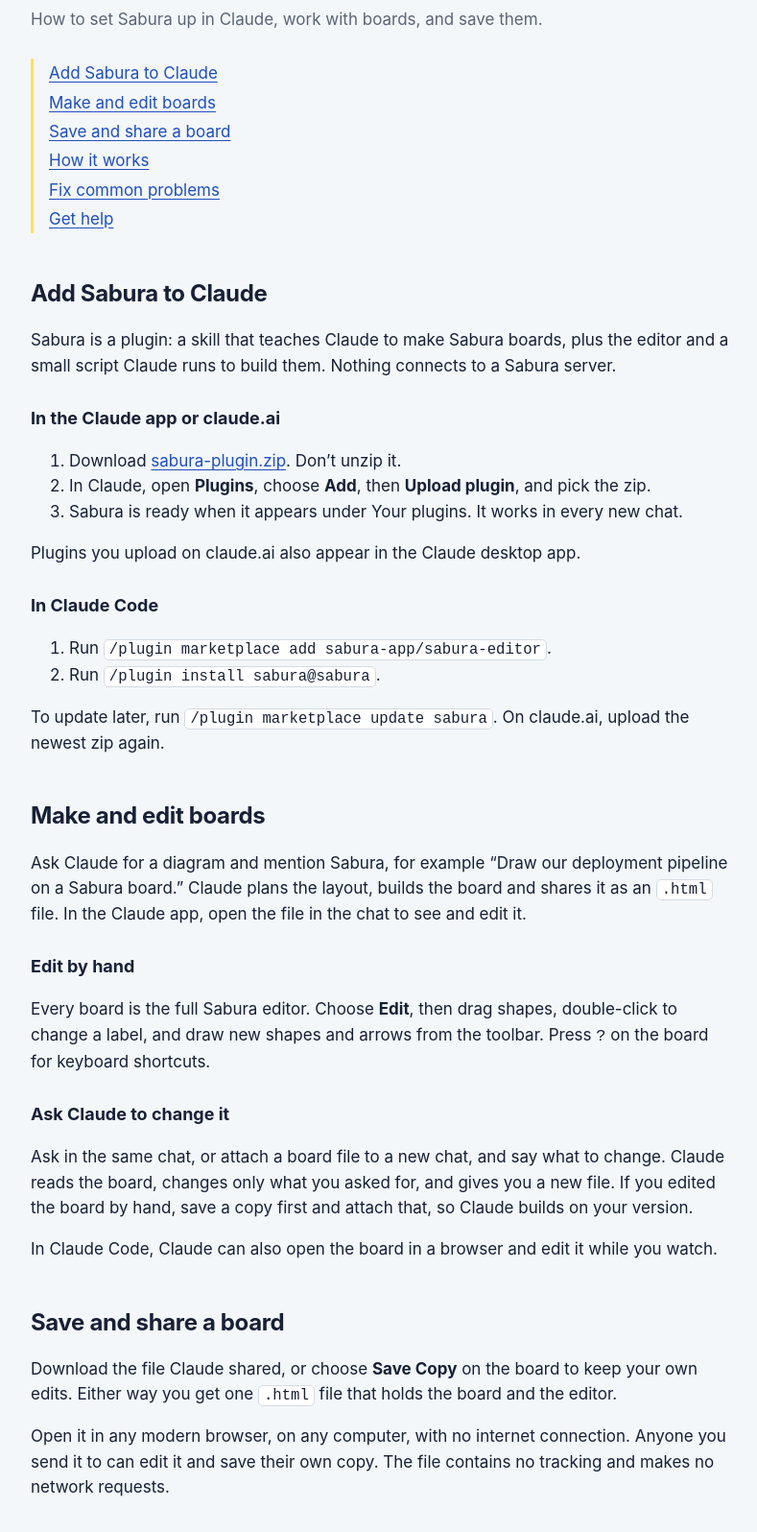
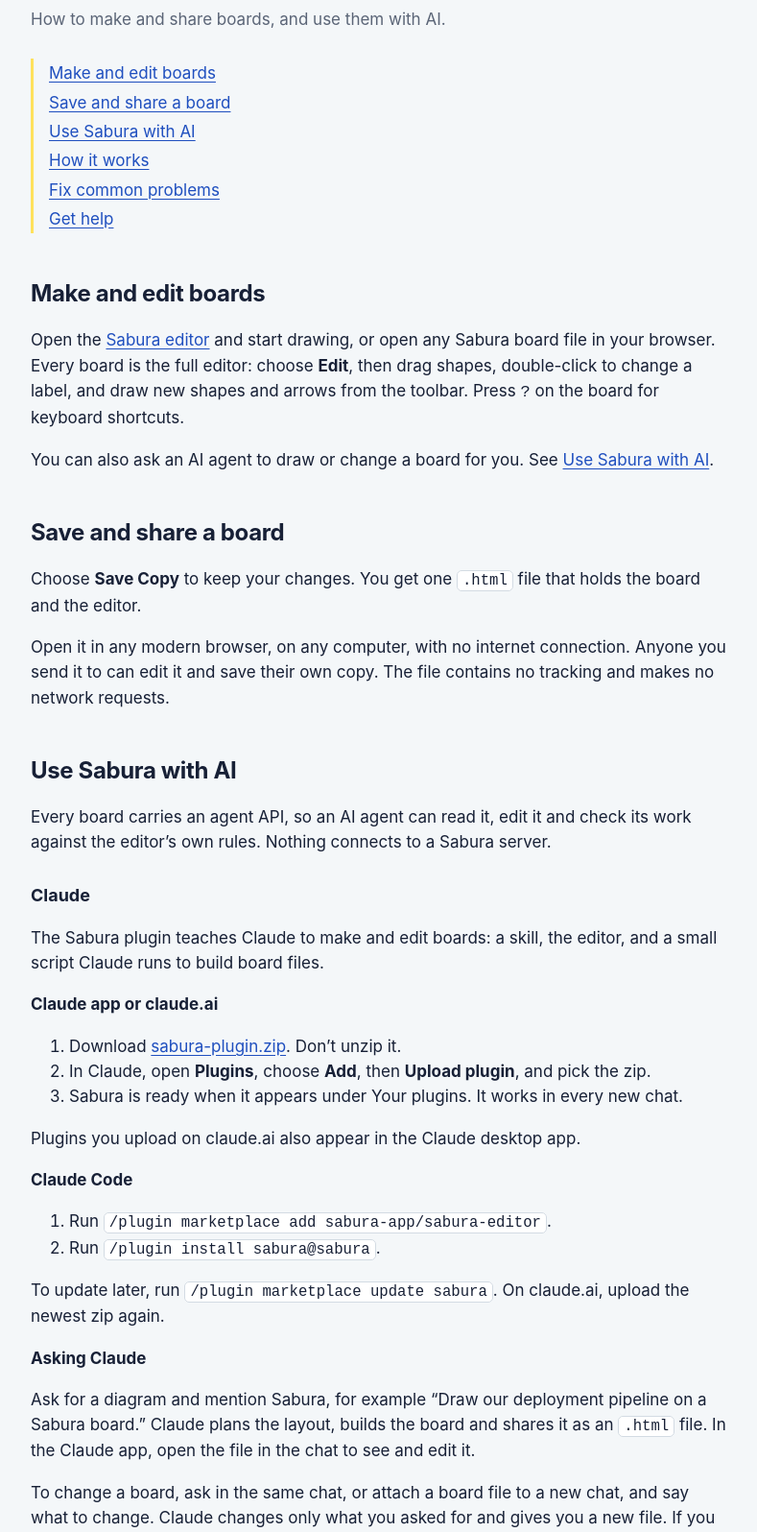
Before and after one commit to sabura-app/sabura-app.github.io, a plain HTML site: page docs/index.html in a window 1280 px wide. Shown: the part 164-1760 px from the top of the page at 96% size, without its empty margins (18-807 px from the left). Drawn offline with Linux system fonts and the light colour scheme.

Commit message:
Position Sabura as a one-file whiteboard; AI is one way to use it
Hero: "A whiteboard that lives in one file." The main action opens the
editor. "Add Sabura to Claude" becomes "Use it with AI": Claude (plugin) and
your own agent (window.sabura.agent API, sabura-board CLI). Docs lead with
making and sharing boards, then AI.

Co-Authored-By: Claude Opus 5.5 <noreply@anthropic.com>

```diff
--- a/assets/site.css
+++ b/assets/site.css
@@ -118,6 +118,8 @@ img, svg, iframe { max-width: 100%; }
 .section h3 { margin: 32px 0 16px; font-size: 20px; }
 .section h3:first-of-type { margin-top: 0; }
 .note { color: var(--graphite); font-size: 15px; }
+.section-intro { max-width: var(--measure); margin: 0 0 24px; color: var(--graphite); }
+.section-intro code { font-size: 0.92em; }
 
 /* Reading pages (docs, privacy) */
 .page { padding-block: 48px 72px; }
--- a/docs/index.html
+++ b/docs/index.html
@@ -4,7 +4,7 @@
   <meta charset="utf-8">
   <meta name="viewport" content="width=device-width, initial-scale=1">
   <title>Sabura docs</title>
-  <meta name="description" content="How to add the Sabura plugin to Claude, make and edit boards, save them as files, and fix common problems.">
+  <meta name="description" content="How to make, edit and share Sabura boards, use them with Claude or your own AI agent, and fix common problems.">
   <link rel="icon" href="../assets/favicon.svg" type="image/svg+xml">
   <link rel="stylesheet" href="../assets/site.css">
 </head>
@@ -26,44 +26,49 @@
   <main class="wrap page">
     <article>
       <h1>Sabura docs</h1>
-      <p class="meta">How to set Sabura up in Claude, work with boards, and save them.</p>
+      <p class="meta">How to make and share boards, and use them with AI.</p>
 
       <nav class="toc" aria-label="On this page">
-        <a href="#setup">Add Sabura to Claude</a>
         <a href="#boards">Make and edit boards</a>
         <a href="#save">Save and share a board</a>
+        <a href="#ai">Use Sabura with AI</a>
         <a href="#how">How it works</a>
         <a href="#troubleshooting">Fix common problems</a>
         <a href="#support">Get help</a>
       </nav>
 
-      <h2 id="setup">Add Sabura to Claude</h2>
-      <p>Sabura is a plugin: a skill that teaches Claude to make Sabura boards, plus the editor and a small script Claude runs to build them. Nothing connects to a Sabura server.</p>
-      <h3>In the Claude app or claude.ai</h3>
+      <h2 id="boards">Make and edit boards</h2>
+      <p>Open the <a href="https://sabura-app.github.io/sabura-editor/">Sabura editor</a> and start drawing, or open any Sabura board file in your browser. Every board is the full editor: choose <strong>Edit</strong>, then drag shapes, double-click to change a label, and draw new shapes and arrows from the toolbar. Press <kbd>?</kbd> on the board for keyboard shortcuts.</p>
+      <p>You can also ask an AI agent to draw or change a board for you. See <a href="#ai">Use Sabura with AI</a>.</p>
+
+      <h2 id="save">Save and share a board</h2>
+      <p>Choose <strong>Save Copy</strong> to keep your changes. You get one <code>.html</code> file that holds the board and the editor.</p>
+      <p>Open it in any modern browser, on any computer, with no internet connection. Anyone you send it to can edit it and save their own copy. The file contains no tracking and makes no network requests.</p>
+
+      <h2 id="ai">Use Sabura with AI</h2>
+      <p>Every board carries an agent API, so an AI agent can read it, edit it and check its work against the editor’s own rules. Nothing connects to a Sabura server.</p>
+
+      <h3 id="setup">Claude</h3>
+      <p>The Sabura plugin teaches Claude to make and edit boards: a skill, the editor, and a small script Claude runs to build board files.</p>
+      <p><strong>Claude app or claude.ai</strong></p>
       <ol>
         <li>Download <a href="https://github.com/sabura-app/sabura-editor/releases/latest/download/sabura-plugin.zip">sabura-plugin.zip</a>. Don’t unzip it.</li>
         <li>In Claude, open <strong>Plugins</strong>, choose <strong>Add</strong>, then <strong>Upload plugin</strong>, and pick the zip.</li>
         <li>Sabura is ready when it appears under Your plugins. It works in every new chat.</li>
       </ol>
       <p>Plugins you upload on claude.ai also appear in the Claude desktop app.</p>
-      <h3>In Claude Code</h3>
+      <p><strong>Claude Code</strong></p>
       <ol>
         <li>Run <code>/plugin marketplace add sabura-app/sabura-editor</code>.</li>
         <li>Run <code>/plugin install sabura@sabura</code>.</li>
       </ol>
       <p>To update later, run <code>/plugin marketplace update sabura</code>. On claude.ai, upload the newest zip again.</p>
+      <p><strong>Asking Claude</strong></p>
+      <p>Ask for a diagram and mention Sabura, for example “Draw our deployment pipeline on a Sabura board.” Claude plans the layout, builds the board and shares it as an <code>.html</code> file. In the Claude app, open the file in the chat to see and edit it.</p>
+      <p>To change a board, ask in the same chat, or attach a board file to a new chat, and say what to change. Claude changes only what you asked for and gives you a new file. If you edited the board by hand, save a copy first and attach that, so Claude builds on your version. In Claude Code, Claude can also open the board in a browser and edit it while you watch.</p>
 
-      <h2 id="boards">Make and edit boards</h2>
-      <p>Ask Claude for a diagram and mention Sabura, for example “Draw our deployment pipeline on a Sabura board.” Claude plans the layout, builds the board and shares it as an <code>.html</code> file. In the Claude app, open the file in the chat to see and edit it.</p>
-      <h3>Edit by hand</h3>
-      <p>Every board is the full Sabura editor. Choose <strong>Edit</strong>, then drag shapes, double-click to change a label, and draw new shapes and arrows from the toolbar. Press <kbd>?</kbd> on the board for keyboard shortcuts.</p>
-      <h3>Ask Claude to change it</h3>
-      <p>Ask in the same chat, or attach a board file to a new chat, and say what to change. Claude reads the board, changes only what you asked for, and gives you a new file. If you edited the board by hand, save a copy first and attach that, so Claude builds on your version.</p>
-      <p>In Claude Code, Claude can also open the board in a browser and edit it while you watch.</p>
-
-      <h2 id="save">Save and share a board</h2>
-      <p>Download the file Claude shared, or choose <strong>Save Copy</strong> on the board to keep your own edits. Either way you get one <code>.html</code> file that holds the board and the editor.</p>
-      <p>Open it in any modern browser, on any computer, with no internet connection. Anyone you send it to can edit it and save their own copy. The file contains no tracking and makes no network requests.</p>
+      <h3>Your own agent</h3>
+      <p>Open a board in a browser your agent controls and use <code>window.sabura.agent</code>: read the board, apply checked edits in one atomic step, undo and redo, and save a copy. The <a href="https://github.com/sabura-app/sabura-editor/blob/main/docs/agent-api.md">agent API guide</a> has the details. Without a browser, the <code>sabura-board</code> command-line tool in the <a href="https://github.com/sabura-app/sabura-editor">source repository</a> builds and edits board files with the same checks.</p>
 
       <h2 id="how">How it works</h2>
       <p>Claude writes the board as a list of drawing commands, such as shapes, labels, arrows and frames, and runs the Sabura script on them. The script checks every command with the same rules as the editor, and packs the board and the editor into one file. If a command is wrong, the script refuses the whole batch, names each problem, and writes nothing, so Claude can fix it and try again.</p>
```
Also changed, not shown: index.html (+17 -13 lines).
